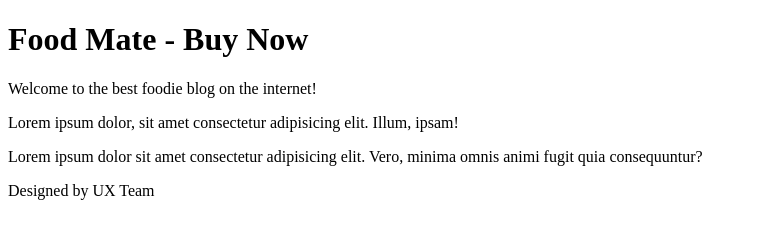
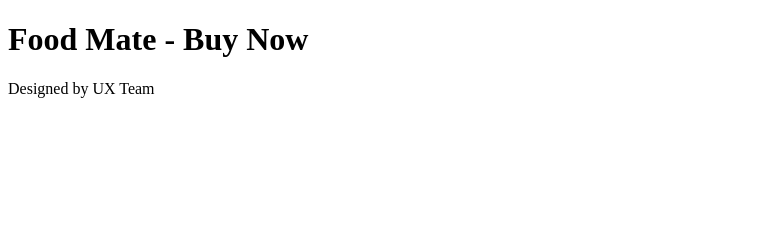
Before and after one commit to codyaholmes/foodmate, a plain HTML site: page index.html in a window 1280 px wide. Shown: the whole page, without its empty margins (0-757 px from the left). Drawn offline with Linux system fonts and the light colour scheme.

Commit message:
Remove paragraphs on index.html

```diff
--- a/index.html
+++ b/index.html
@@ -8,14 +8,6 @@
 
   <body>
     <h1>Food Mate - Buy Now</h1>
-    <p>Welcome to the best foodie blog on the internet!</p>
-    <p>
-      Lorem ipsum dolor, sit amet consectetur adipisicing elit. Illum, ipsam!
-    </p>
-    <p>
-      Lorem ipsum dolor sit amet consectetur adipisicing elit. Vero, minima
-      omnis animi fugit quia consequuntur?
-    </p>
     <footer>Designed by UX Team</footer>
   </body>
 </html>
```
